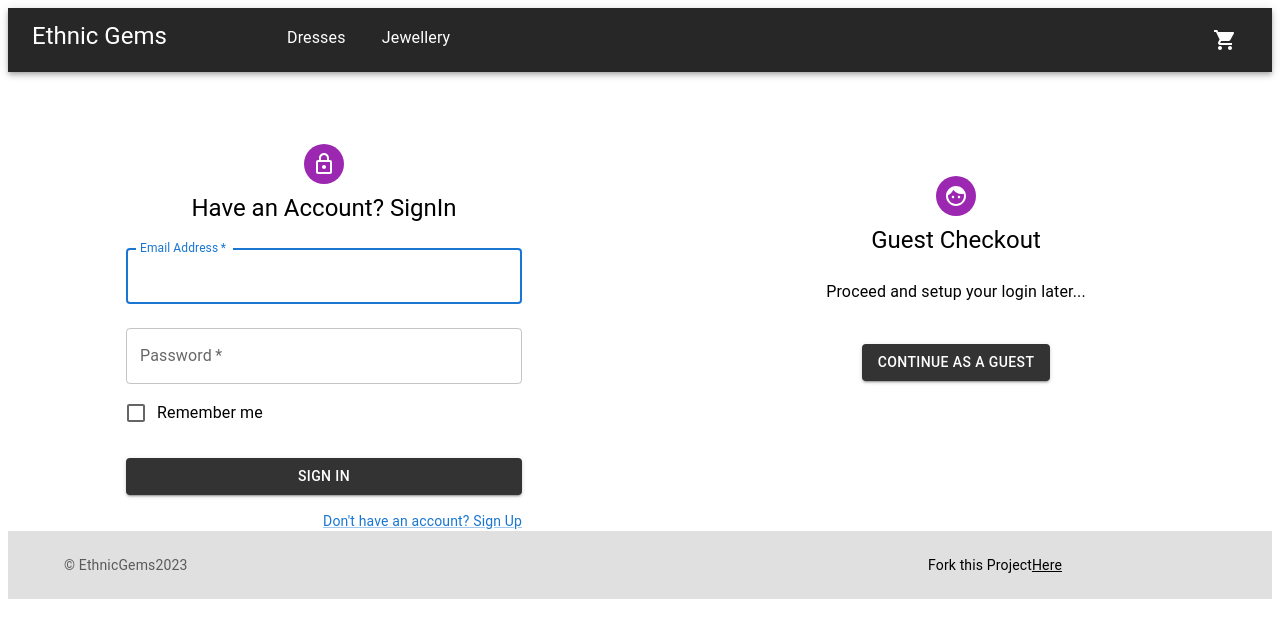
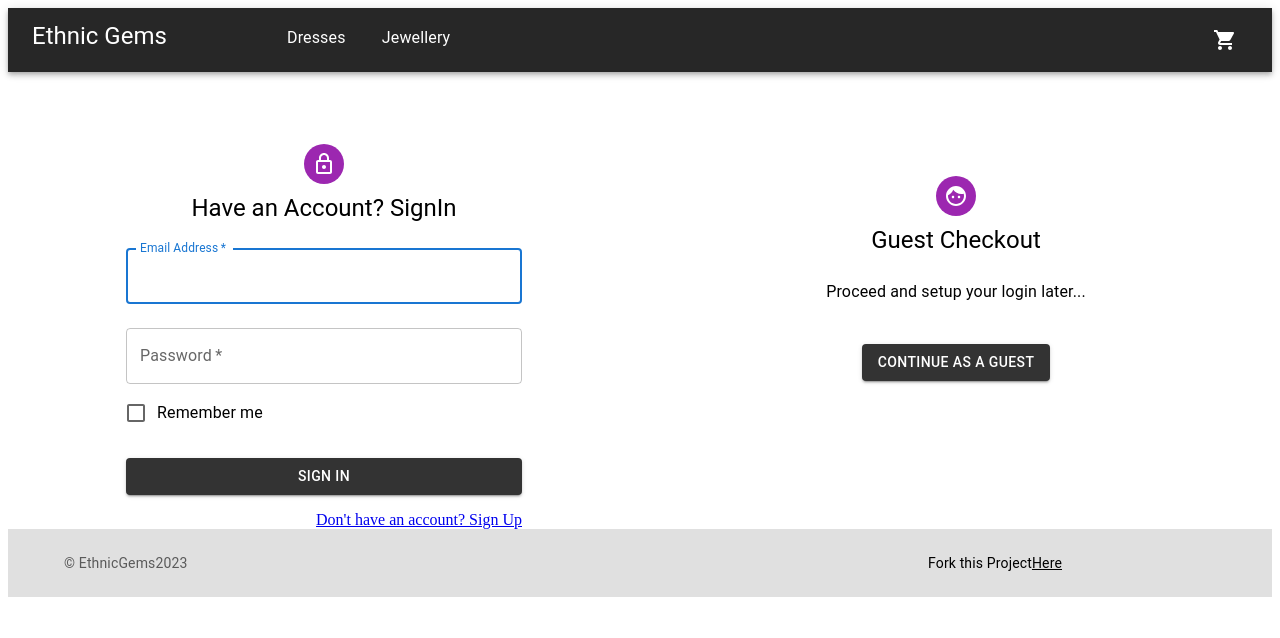
Before and after one commit to arasidobariya/ethnicGems, a React (Create React App) app: page /SignInOrGuestCheckout in a window 1280 px wide. Shown: the top 638 px of the page. Built offline with nearby package versions, Linux system fonts and the light colour scheme.

Commit message:
added router in sign in and signup link

```diff
--- a/src/components/Signin.js
+++ b/src/components/Signin.js
@@ -1,17 +1,16 @@
 import * as React from "react";
 import Avatar from "@mui/material/Avatar";
-
 import TextField from "@mui/material/TextField";
 import FormControlLabel from "@mui/material/FormControlLabel";
 import Checkbox from "@mui/material/Checkbox";
-import Link from "@mui/material/Link";
+
 import Grid from "@mui/material/Grid";
 import Box from "@mui/material/Box";
 import LockOutlinedIcon from "@mui/icons-material/LockOutlined";
 import Typography from "@mui/material/Typography";
 import Container from "@mui/material/Container";
-
 import DarkButton from "../Styles/darkButton";
+import { Link } from "react-router-dom";
 
 export default function SignIn() {
   const handleSubmit = (event) => {
@@ -74,8 +73,8 @@ export default function SignIn() {
           </DarkButton>
           <Grid container justifyContent="flex-end">
             <Grid item>
-              <Link href="#" variant="body2">
-                {"Don't have an account? Sign Up"}
+              <Link to="/signup" variant="body2">
+                Don't have an account? Sign Up
               </Link>
             </Grid>
           </Grid>
--- a/src/components/Signup.js
+++ b/src/components/Signup.js
@@ -1,11 +1,10 @@
 import * as React from "react";
 import Avatar from "@mui/material/Avatar";
-
 import CssBaseline from "@mui/material/CssBaseline";
 import TextField from "@mui/material/TextField";
 import FormControlLabel from "@mui/material/FormControlLabel";
 import Checkbox from "@mui/material/Checkbox";
-import Link from "@mui/material/Link";
+
 import Grid from "@mui/material/Grid";
 import Box from "@mui/material/Box";
 import LockOutlinedIcon from "@mui/icons-material/LockOutlined";
@@ -13,6 +12,7 @@ import Typography from "@mui/material/Typography";
 import Container from "@mui/material/Container";
 import { createTheme, ThemeProvider } from "@mui/material/styles";
 import DarkButton from "../Styles/darkButton";
+import { Link } from "react-router-dom";
 
 const defaultTheme = createTheme();
 
@@ -112,7 +112,7 @@ export default function SignUp() {
             </DarkButton>
             <Grid container justifyContent="flex-end">
               <Grid item>
-                <Link href="#" variant="body2">
+                <Link to="/SignInOrGuestCheckout" variant="body2">
                   Already have an account? Sign in
                 </Link>
               </Grid>
```
Also changed, not shown: src/App.js (+8 -4 lines).
